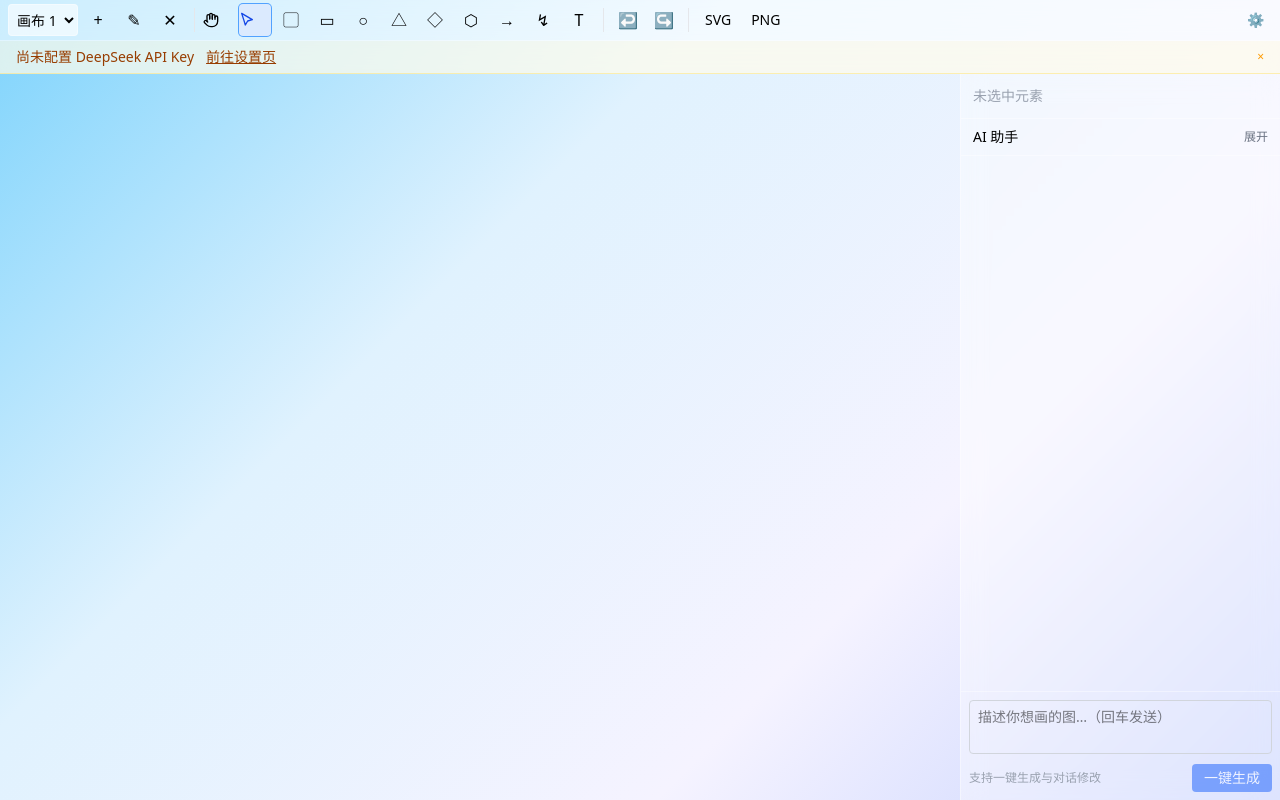
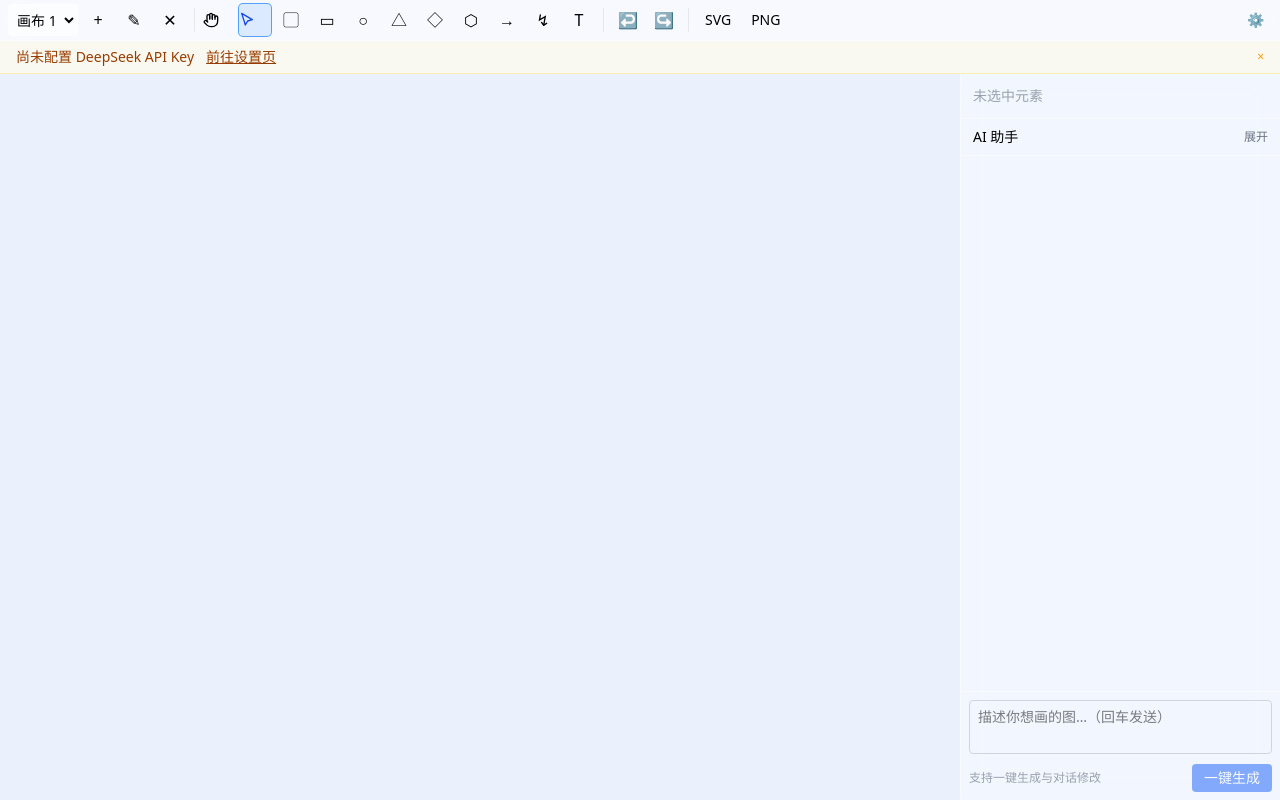
Before and after one commit to WHJ-2007/sci-figure-tool, a Next.js app: page / in a window 1280 px wide. Built offline with nearby package versions, Linux system fonts and the light colour scheme.

Commit message:
style: 背景由渐变改为纯色

```diff
--- a/src/app/globals.css
+++ b/src/app/globals.css
@@ -4,7 +4,7 @@ html, body { height: 100%; }
 body {
   margin: 0;
   overflow: hidden;
-  background: linear-gradient(135deg, #7dd3fc 0%, #e0f2fe 35%, #f5f3ff 70%, #c7d2fe 100%);
+  background: #eaf1fd;
 }
 
 /* 可点击元素动效：悬浮克制地 1px 上浮 + 柔阴影；按下下沉 + 轻微缩放变暗；禁用态不生效 */
--- a/src/lib/changelog.ts
+++ b/src/lib/changelog.ts
@@ -17,6 +17,7 @@ export const CHANGELOG: ChangelogEntry[] = [
       "全局毛玻璃质感：渐变背景 + 工具栏/侧栏/气泡/引导条半透明模糊",
       "选择工具图标改为鼠标指针形状（SVG 光标轮廓）；所有可点击元素悬浮时轻微上浮动效（克制 1px + 柔阴影，禁用态不触发）",
       "点击反馈：可点击元素按下时下沉 + 轻微缩放变暗（.lift :active），禁用态不触发",
+      "背景由渐变改为纯色（#eaf1fd）",
     ],
   },
   {
```
